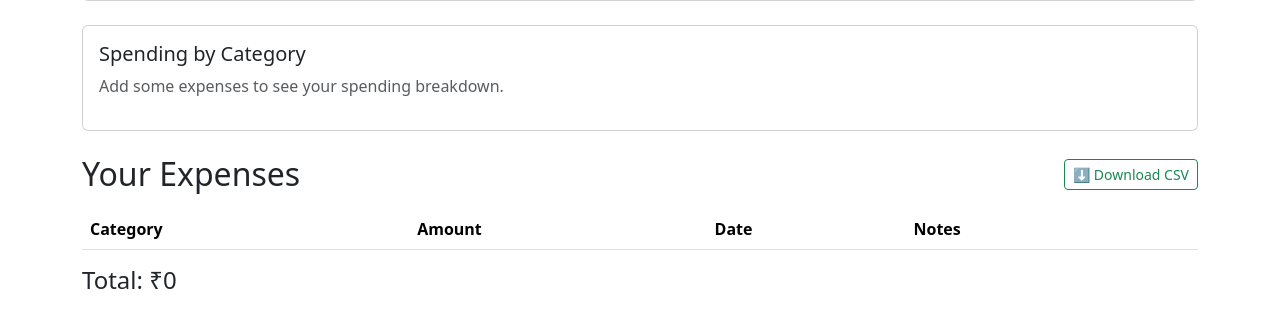
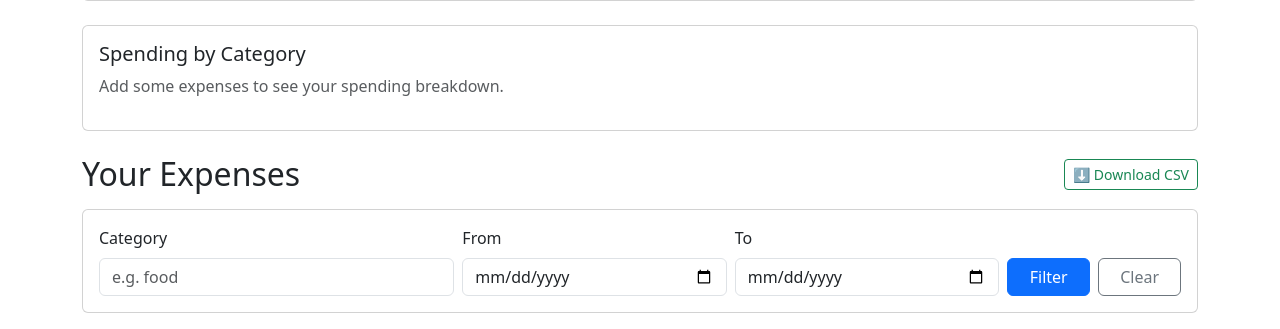
Before and after one commit to abel-111/Expense_Tracker, a Flask app: page / in a window 1280 px wide. Shown: the part 301-630 px from the top of the page. Run offline with Flask 3, Linux system fonts and the light colour scheme; the visitor is signed in with stand-in values (Sample User, id 1); data comes from the database, SQL or seed files in the repository; data that the repository does not hold is empty.

Commit message:
Add filter form with category and date range inputs

```diff
--- a/templates/home.html
+++ b/templates/home.html
@@ -76,6 +76,31 @@
     <h2 class="mb-0">Your Expenses</h2>
     <a href="/export/csv" class="btn btn-outline-success btn-sm">⬇ Download CSV</a>
 </div>
+
+<div class="card mb-3">
+    <div class="card-body">
+        <form method="GET" action="/" class="row g-2 align-items-end">
+            <div class="col-md-4">
+                <label class="form-label">Category</label>
+                <input type="text" name="category" class="form-control" placeholder="e.g. food" value="{{ category_filter }}">
+            </div>
+            <div class="col-md-3">
+                <label class="form-label">From</label>
+                <input type="date" name="start_date" class="form-control" value="{{ start_date }}">
+            </div>
+            <div class="col-md-3">
+                <label class="form-label">To</label>
+                <input type="date" name="end_date" class="form-control" value="{{ end_date }}">
+            </div>
+            <div class="col-md-1">
+                <button type="submit" class="btn btn-primary w-100">Filter</button>
+            </div>
+            <div class="col-md-1">
+                <a href="/" class="btn btn-outline-secondary w-100">Clear</a>
+            </div>
+        </form>
+    </div>
+</div>
 <table class="table table-striped">
     <thead>
         <tr>
```
